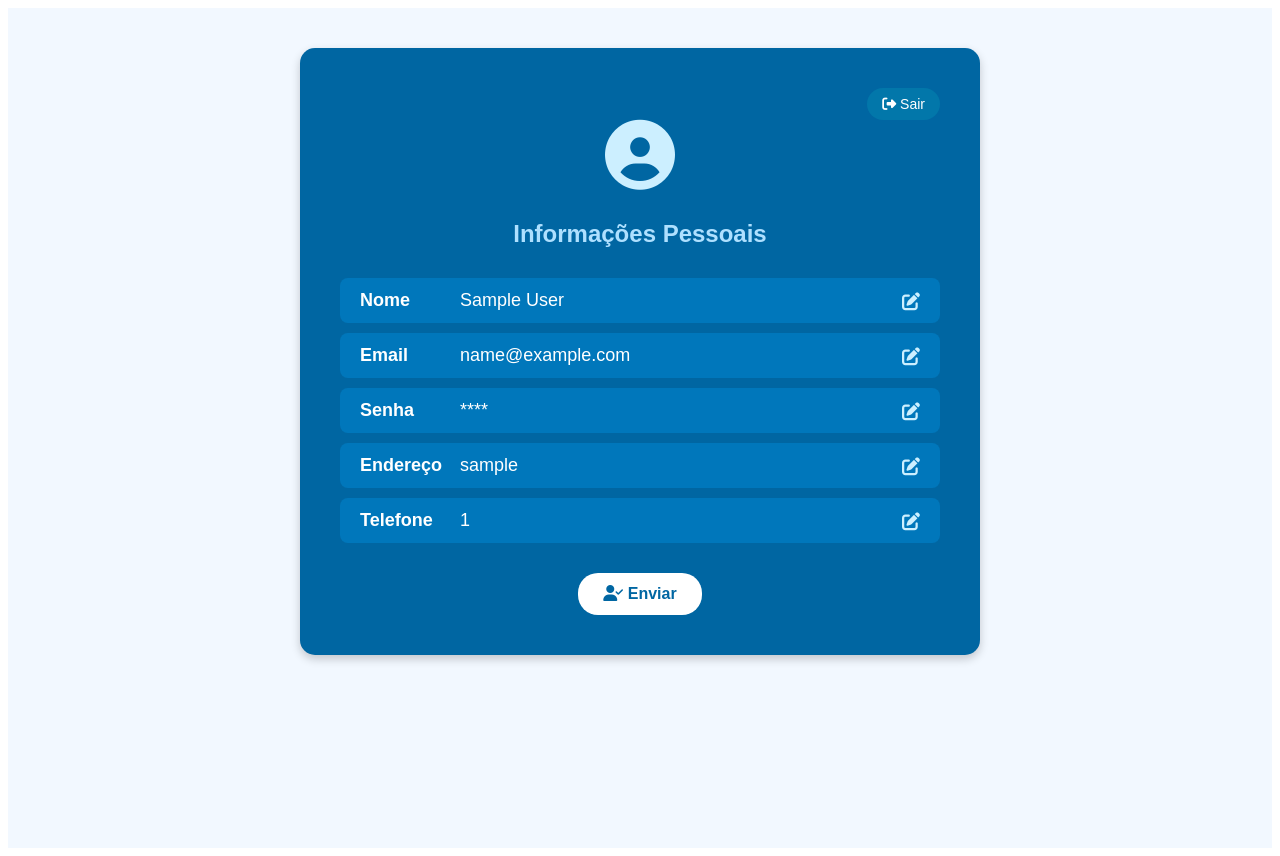
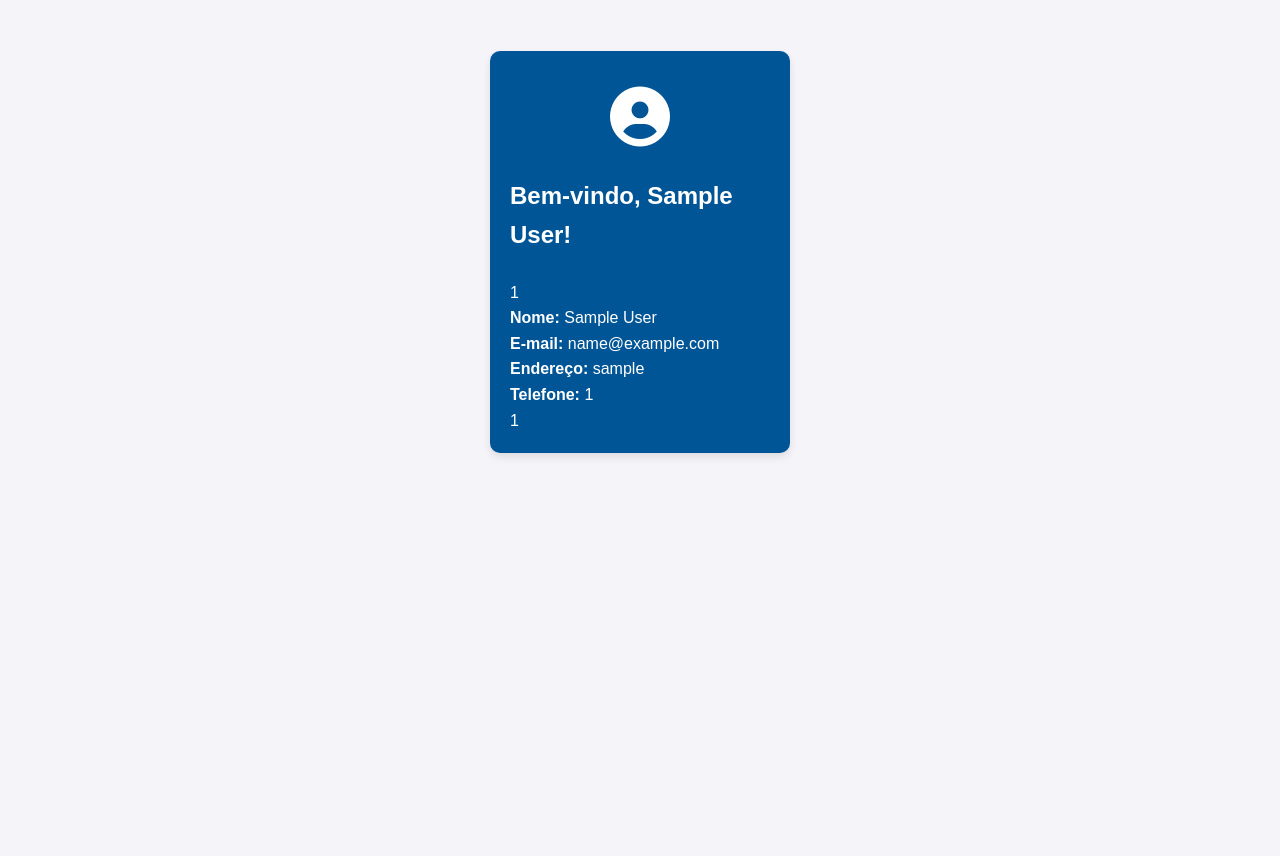
Before and after one commit to Fnnathan/ONG-Petlar, a PHP site: page /perfilUsuario.php in a window 1280 px wide. After the commit the page ends 457 px from the top, so only its background shows below. Run offline with PHP 8.4, Linux system fonts and the light colour scheme; the visitor is signed in with stand-in values (Sample User, id 1).

Commit message:
Revert "Update perfilUsuario.php"
This reverts commit 66d5a538b563650f0ca65e7bf8ae068250ac8a4a.

```diff
--- a/public/perfilUsuario.php
+++ b/public/perfilUsuario.php
@@ -8,171 +8,42 @@ if (!isset($_SESSION['logado']) || $_SESSION['logado'] != 'sim') {
 ?>
 
 <!DOCTYPE html>
-<html lang="pt-br">
+<html lang="en">
+
 <head>
-    <meta charset="UTF-8">
+       <meta charset="UTF-8">
     <meta name="viewport" content="width=device-width, initial-scale=1.0">
-    <title>Perfil do Usuário - PETLAR</title>
-    <link rel="stylesheet" href="https://cdnjs.cloudflare.com/ajax/libs/font-awesome/6.4.0/css/all.min.css">
-    <style>
-        /* ======== CSS isolado apenas para o perfil ======== */
-        .perfil-container {
-            background-color: #f2f8ff;
-            min-height: 100vh;
-            display: flex;
-            flex-direction: column;
-            align-items: center;
-            padding-top: 40px;
-            font-family: Arial, Helvetica, sans-serif;
-        }
+    <title>Favoritos</title>
+     <link rel="stylesheet" href="./css/estilo.css">
+     <link rel="stylesheet" href="https://cdnjs.cloudflare.com/ajax/libs/font-awesome/6.4.0/css/all.min.css">
 
-        .perfil-caixa {
-            background-color: #0066a2;
-            color: white;
-            width: 600px;
-            border-radius: 15px;
-            box-shadow: 0 4px 10px rgba(0,0,0,0.2);
-            padding: 40px;
-        }
-
-        .perfil-topo {
-            display: flex;
-            justify-content: flex-end;
-        }
-
-        .perfil-btn-sair {
-            text-decoration: none;
-            color: white;
-            background-color: #0277aa;
-            padding: 8px 15px;
-            border-radius: 20px;
-            transition: 0.3s;
-            font-size: 14px;
-        }
-
-        .perfil-btn-sair:hover {
-            background-color: #015d82;
-        }
-
-        .perfil-icone {
-            text-align: center;
-            margin-bottom: 30px;
-        }
-
-        .perfil-icone i {
-            font-size: 70px;
-            color: #ccefff;
-        }
-
-        .perfil-titulo {
-            text-align: center;
-            color: #aee0ff;
-            font-size: 24px;
-            margin-bottom: 30px;
-        }
-
-        .perfil-linha {
-            display: flex;
-            justify-content: space-between;
-            align-items: center;
-            background-color: #0077bb;
-            padding: 12px 20px;
-            border-radius: 8px;
-            margin: 10px 0;
-            font-size: 18px;
-        }
-
-        .perfil-linha strong {
-            width: 100px;
-        }
-
-        .perfil-linha span {
-            flex: 1;
-            text-align: left;
-        }
-
-        .perfil-editar {
-            color: #ccefff;
-            cursor: pointer;
-            transition: 0.3s;
-        }
-
-        .perfil-editar:hover {
-            color: white;
-        }
-
-        .perfil-btn-enviar {
-            background-color: white;
-            color: #0066a2;
-            font-weight: bold;
-            border: none;
-            border-radius: 20px;
-            padding: 12px 25px;
-            cursor: pointer;
-            font-size: 16px;
-            display: block;
-            margin: 30px auto 0;
-            transition: 0.3s;
-        }
-
-        .perfil-btn-enviar:hover {
-            background-color: #e6f5ff;
-        }
-    </style>
 </head>
 
 <body>
-    <div class="perfil-container">
 
-        <div class="perfil-caixa">
-            <div class="perfil-topo">
-                <a href="../controle/deslogar.php" class="perfil-btn-sair">
-                    <i class="fa-solid fa-right-from-bracket"></i> Sair
-                </a>
-            </div>
+<br><br>
+<div class="icone-grande">
+       <i class="bi bi-person-circle"></i>
+    </div>
 
-            <div class="perfil-icone">
-                <i class="fa-solid fa-user-circle"></i>
-            </div>
+    <div class="caixa-azul">
+         <!-- Ícone de usuário -->
+        <div class="user-icon">
+        <i class="fas fa-user-circle"></i>
+    </div>
 
-            <h2 class="perfil-titulo">Informações Pessoais</h2>
+    <h2>Bem-vindo, <?php echo $_SESSION['nome']; ?>!</h2> <br>
+    <?php echo $_SESSION['foto']; ?>
 
-            <div class="perfil-linha">
-                <strong>Nome</strong>
-                <span><?php echo $_SESSION['nome']; ?></span>
-                <i class="fa-solid fa-pen-to-square perfil-editar"></i>
-            </div>
 
-            <div class="perfil-linha">
-                <strong>Email</strong>
-                <span><?php echo $_SESSION['email']; ?></span>
-                <i class="fa-solid fa-pen-to-square perfil-editar"></i>
-            </div>
+    <br>
+        <p><strong>Nome:</strong> <?php echo $_SESSION['nome']; ?></p>
+        <p><strong>E-mail:</strong> <?php echo $_SESSION['email']; ?></p>
+        <p><strong>Endereço:</strong> <?php echo $_SESSION['endereco_usuario']; ?></p>
+        <p><strong>Telefone:</strong> <?php echo $_SESSION['telefone']; ?></p>
+        <p><?php echo $_SESSION['foto']; ?></p> <!-- Supondo que a foto esteja armazenada em $_SESSION['foto'] -->
+    </div>
 
-            <div class="perfil-linha">
-                <strong>Senha</strong>
-                <span>****</span>
-                <i class="fa-solid fa-pen-to-square perfil-editar"></i>
-            </div>
-
-            <div class="perfil-linha">
-                <strong>Endereço</strong>
-                <span><?php echo $_SESSION['endereco_usuario']; ?></span>
-                <i class="fa-solid fa-pen-to-square perfil-editar"></i>
-            </div>
-
-            <div class="perfil-linha">
-                <strong>Telefone</strong>
-                <span><?php echo $_SESSION['telefone']; ?></span>
-                <i class="fa-solid fa-pen-to-square perfil-editar"></i>
-            </div>
-
-            <button class="perfil-btn-enviar">
-                <i class="fa-solid fa-user-check"></i> Enviar
-            </button>
-        </div>
-
-    </div>
 </body>
 
 </html>
```
